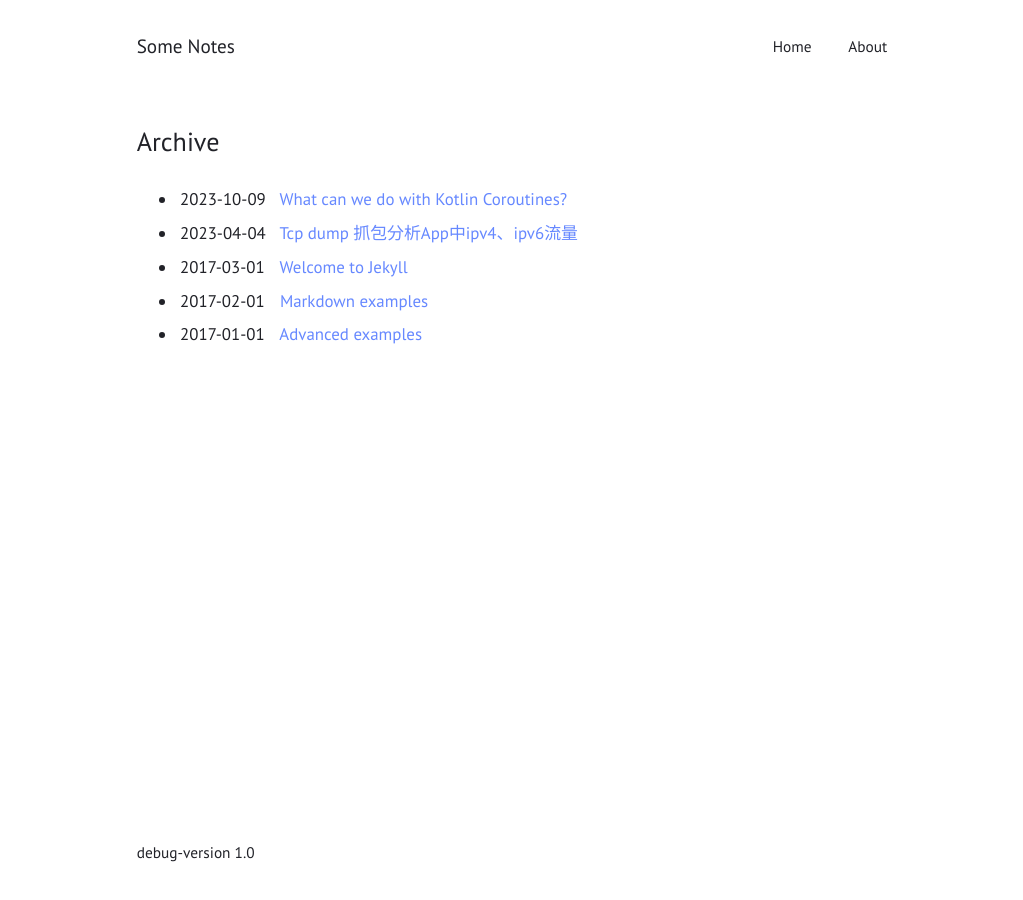
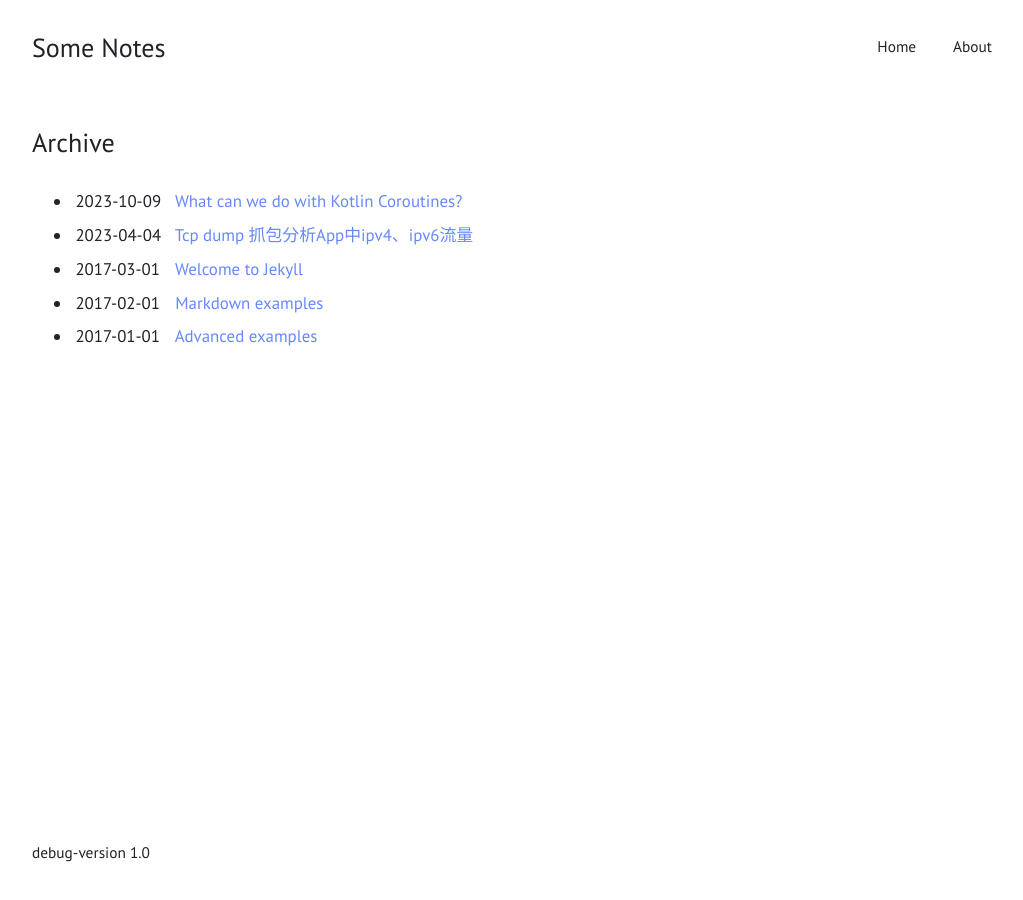
Before and after one commit to Maxyjy/Maxyjy.github.io, a Jekyll site: the page built from archive.html, in a window 1280 px wide. Shown: the whole page, without its empty margins (128-1151 px from the left). Built offline with Jekyll 4.4.1, drawn with Linux system fonts in a browser that asks for light colours.

Commit message:
change site style

```diff
--- a/_sass/classes.sass
+++ b/_sass/classes.sass
@@ -1,5 +1,5 @@
 .title
-  font-size: 1.25em
+  font-size: 1.7em
 
 .more
   margin: 2em 0 1em
--- a/assets/css/frame.sass
+++ b/assets/css/frame.sass
@@ -5,7 +5,7 @@
 
 html
   background: #fff
-  padding: 0 calc(38% - 22em)
+  padding: 0 calc(40% - 22em)
 
 body
 
@@ -15,7 +15,7 @@
 
 @media (min-width: 32em)
   body > header, body > article, body > footer
-    padding: 1.75em calc(22% - 6em)
+    padding: 1.75em calc(0% - 6em)
 
 @media (prefers-color-scheme: dark)
   html
```
